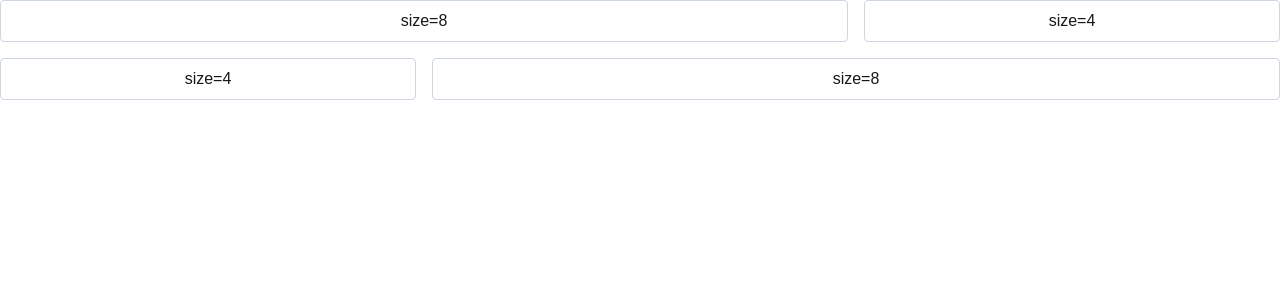
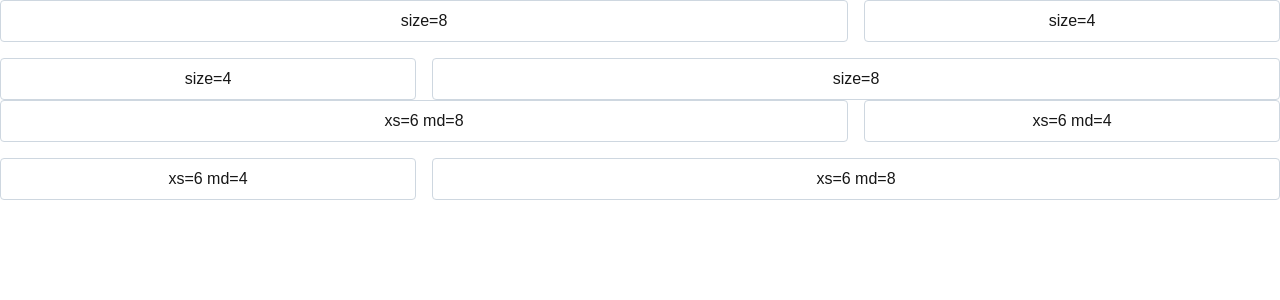
Before and after one commit to incognitoDevOps/role-based-access-control, a Next.js app in the folder frontend/: page / in a window 1280 px wide. Shown: the top 300 px of the page. Built offline with nearby package versions, Linux system fonts and the light colour scheme.

Commit message:
frontend updates

```diff
--- a/frontend/app/page.tsx
+++ b/frontend/app/page.tsx
@@ -1,20 +1,20 @@
 import Image from "next/image";
-import * as React from 'react';
+import * as React from "react";
 
-import Box from '@mui/system/Box';
-import Grid from '@mui/system/Grid';
-import styled from '@mui/system/styled';
+import Box from "@mui/system/Box";
+import Grid from "@mui/system/Grid";
+import styled from "@mui/system/styled";
 
-const Item = styled('div')(({ theme }) => ({
-  backgroundColor: '#fff',
-  border: '1px solid',
-  borderColor: '#ced7e0',
+const Item = styled("div")(({ theme }) => ({
+  backgroundColor: "#fff",
+  border: "1px solid",
+  borderColor: "#ced7e0",
   padding: theme.spacing(1),
-  borderRadius: '4px',
-  textAlign: 'center',
-  ...theme.applyStyles('dark', {
-    backgroundColor: '#1A2027',
-    borderColor: '#444d58',
+  borderRadius: "4px",
+  textAlign: "center",
+  ...theme.applyStyles("dark", {
+    backgroundColor: "#1A2027",
+    borderColor: "#444d58",
   }),
 }));
 
@@ -38,6 +38,20 @@ export default function Home() {
         </Grid>
       </Box>
 
+      <Grid container spacing={2}>
+        <Grid size={{ xs: 6, md: 8 }}>
+          <Item>xs=6 md=8</Item>
+        </Grid>
+        <Grid size={{ xs: 6, md: 4 }}>
+          <Item>xs=6 md=4</Item>
+        </Grid>
+        <Grid size={{ xs: 6, md: 4 }}>
+          <Item>xs=6 md=4</Item>
+        </Grid>
+        <Grid size={{ xs: 6, md: 8 }}>
+          <Item>xs=6 md=8</Item>
+        </Grid>
+      </Grid>
     </div>
   );
 }
--- a/package.json
+++ b/package.json
@@ -11,6 +11,7 @@
   "author": "",
   "license": "ISC",
   "dependencies": {
+    "@mui/system": "^6.4.1",
     "bcrypt": "^5.0.0",
     "connect-ensure-login": "^0.1.1",
     "connect-flash": "^0.1.1",
```
Also changed, not shown: 1 other file (tests, documents, lock files or other folders). Lines whose indentation alone changed are shown as unchanged.
